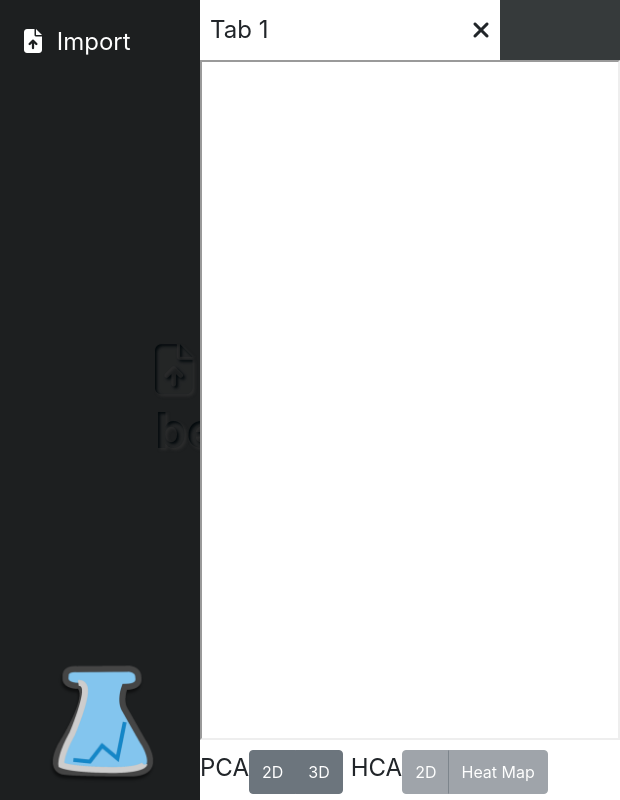
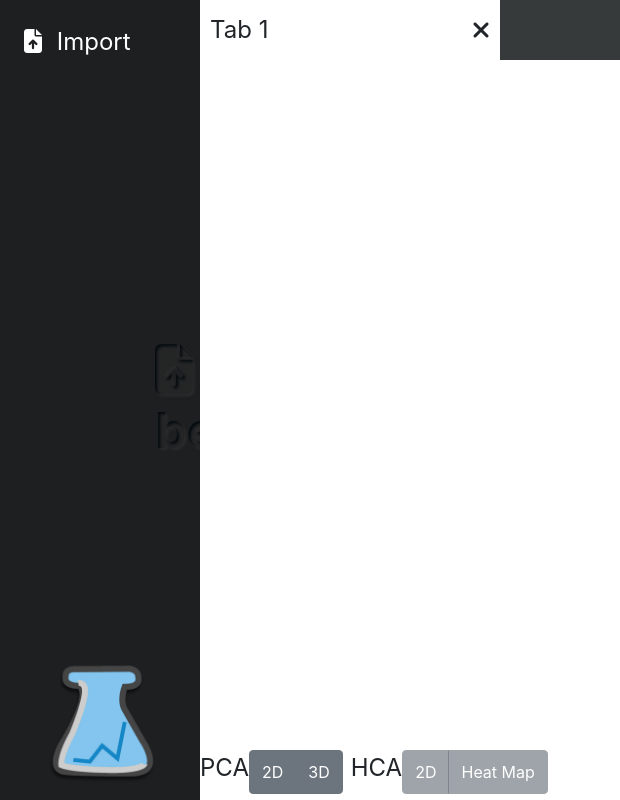
Before and after one commit to CSC450-Project-1/rpids, an Electron app: page electron/index.html in a window 620 px wide. Drawn offline with nearby package versions, Linux system fonts and the light colour scheme.

Commit message:
removed ugly frame from iframe

```diff
--- a/electron/index.html
+++ b/electron/index.html
@@ -41,7 +41,7 @@
 
           </ul>
           <div class="tab-content">
-            <iframe id="pca-3D" width="100%" class="pca-3D">
+            <iframe id="pca-3D" width="100%" class="pca-3D" frameBorder="0">
             </iframe>
             <div class="btn-toolbar pull-right" role="toolbar" aria-label="Toolbar with button groups">
               <label for="pca-plot-group">PCA</label>
```
